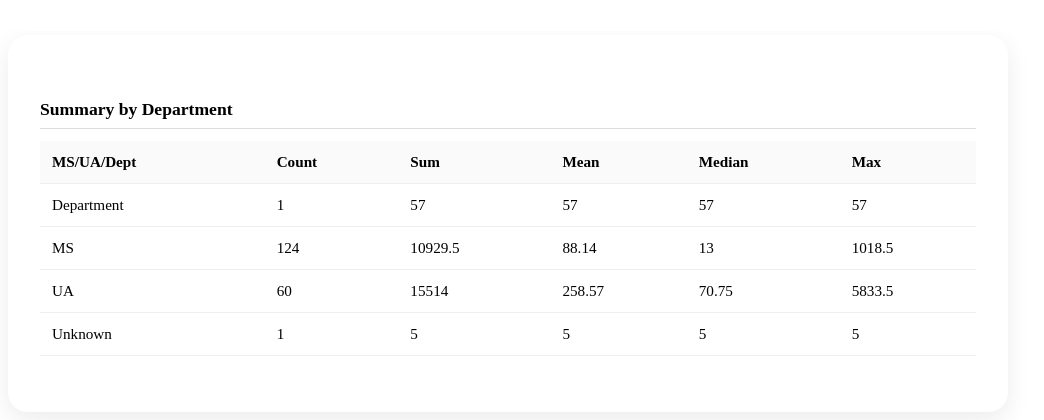
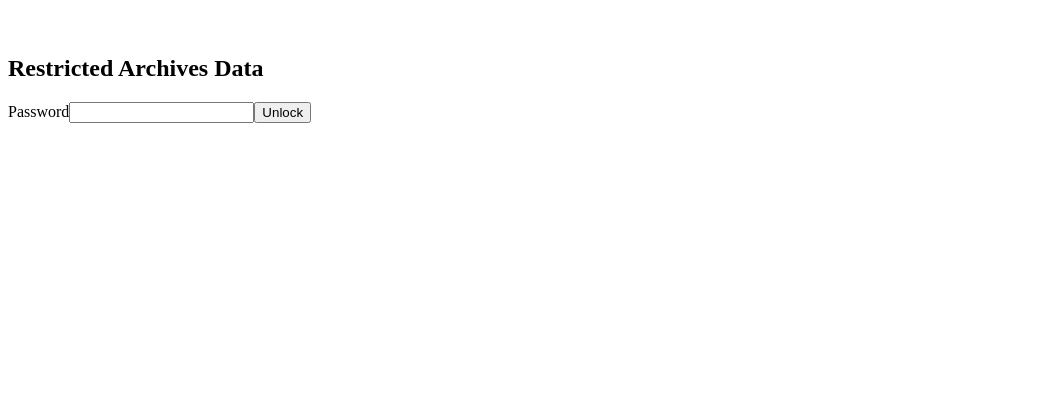
Before and after one commit to kylelin23/visualArchivesProject, a React (Vite) app: page / in a window 1280 px wide. Shown: the part 751-1171 px from the top of the page, without its empty margins (0-1044 px from the left). After the commit the page ends 882 px from the top, so only its background shows below. Built offline with nearby package versions, Linux system fonts and the light colour scheme.

Commit message:
autter test

```diff
--- a/src/App.tsx
+++ b/src/App.tsx
@@ -1,37 +1,22 @@
+import { useState } from "react";
 import "./App.css";
 
-const departments = [
-  {
-    name: "Department",
-    count: 1,
-    sum: 57.0,
-    mean: 57.0,
-    median: 57.0,
-    max: 57.0,
-  },
-  {
-    name: "MS",
-    count: 124,
-    sum: 10929.5,
-    mean: 88.14,
-    median: 13.0,
-    max: 1018.5,
-  },
-  {
-    name: "UA",
-    count: 60,
-    sum: 15514.0,
-    mean: 258.57,
-    median: 70.75,
-    max: 5833.5,
-  },
-  { name: "Unknown", count: 1, sum: 5.0, mean: 5.0, median: 5.0, max: 5.0 },
-];
+// Intentionally insecure for PR-review testing.
+// This password will be visible in the client-side JavaScript bundle.
+const ADMIN_PASSWORD = "super-secret-archives-123";
 
 export default function App() {
-  const handleRowClick = (department) => {
-    localStorage.setItem("selectedDepartment", department.name);
-    window.location.href = `/department/${department.name}`;
+  const [password, setPassword] = useState("");
+  const [isUnlocked, setIsUnlocked] = useState(false);
+
+  const handleUnlock = (e) => {
+    e.preventDefault();
+
+    if (password === ADMIN_PASSWORD) {
+      setIsUnlocked(true);
+    } else {
+      alert("Incorrect password");
+    }
   };
 
   return (
@@ -44,35 +29,34 @@ export default function App() {
         title="Treemap"
       />
 
-      <div className="stats">
-        <h2>Summary by Department</h2>
+      <div className="sensitive-section">
+        <h2>Restricted Archives Data</h2>
 
-        <table>
-          <thead>
-            <tr>
-              <th>MS/UA/Dept</th>
-              <th>Count</th>
-              <th>Sum</th>
-              <th>Mean</th>
-              <th>Median</th>
-              <th>Max</th>
-            </tr>
-          </thead>
+        {!isUnlocked ? (
+          <form onSubmit={handleUnlock}>
+            <label htmlFor="archive-password">Password</label>
 
-          <tbody>
-            {departments.map((department, index) => (
-              <tr key={index} onClick={() => handleRowClick(department)}>
-                <td>{department.name}</td>
-                <td>{department.count}</td>
-                <td>{department.sum}</td>
-                <td>{department.mean}</td>
-                <td>{department.median}</td>
-                <td>{department.max}</td>
-              </tr>
-            ))}
-          </tbody>
-        </table>
+            <input
+              id="archive-password"
+              type="password"
+              value={password}
+              onChange={(e) => setPassword(e.target.value)}
+            />
+
+            <button type="submit">Unlock</button>
+          </form>
+        ) : (
+          <div>
+            <h3>Sensitive Collection Information</h3>
+
+            <p>Donor records: 4,291</p>
+            <p>Restricted collections: 37</p>
+            <p>Internal storage location: Vault B-12</p>
+          </div>
+        )}
       </div>
+
+      {/* your existing stats/tables can stay here */}
     </div>
   );
 }
```
